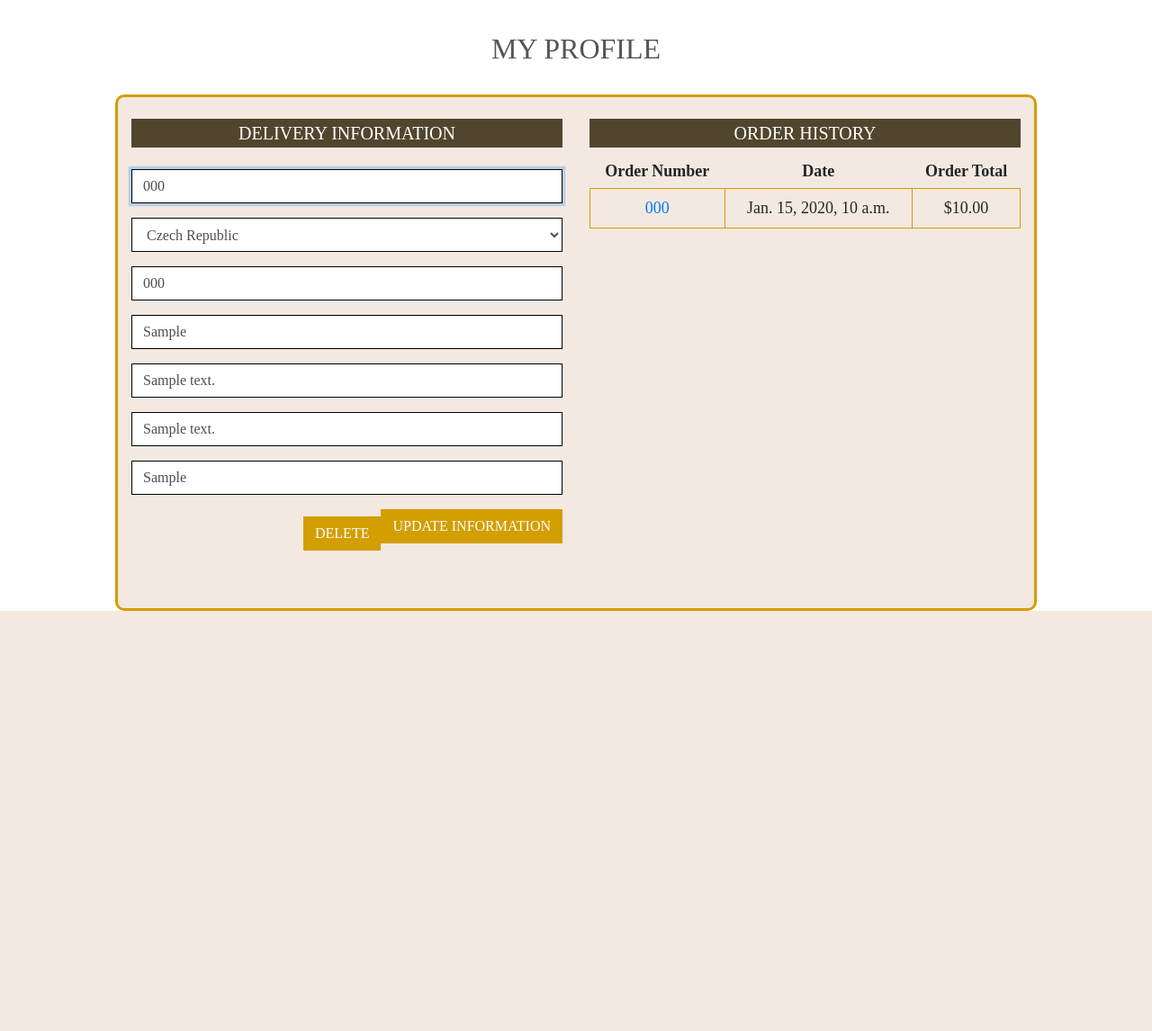
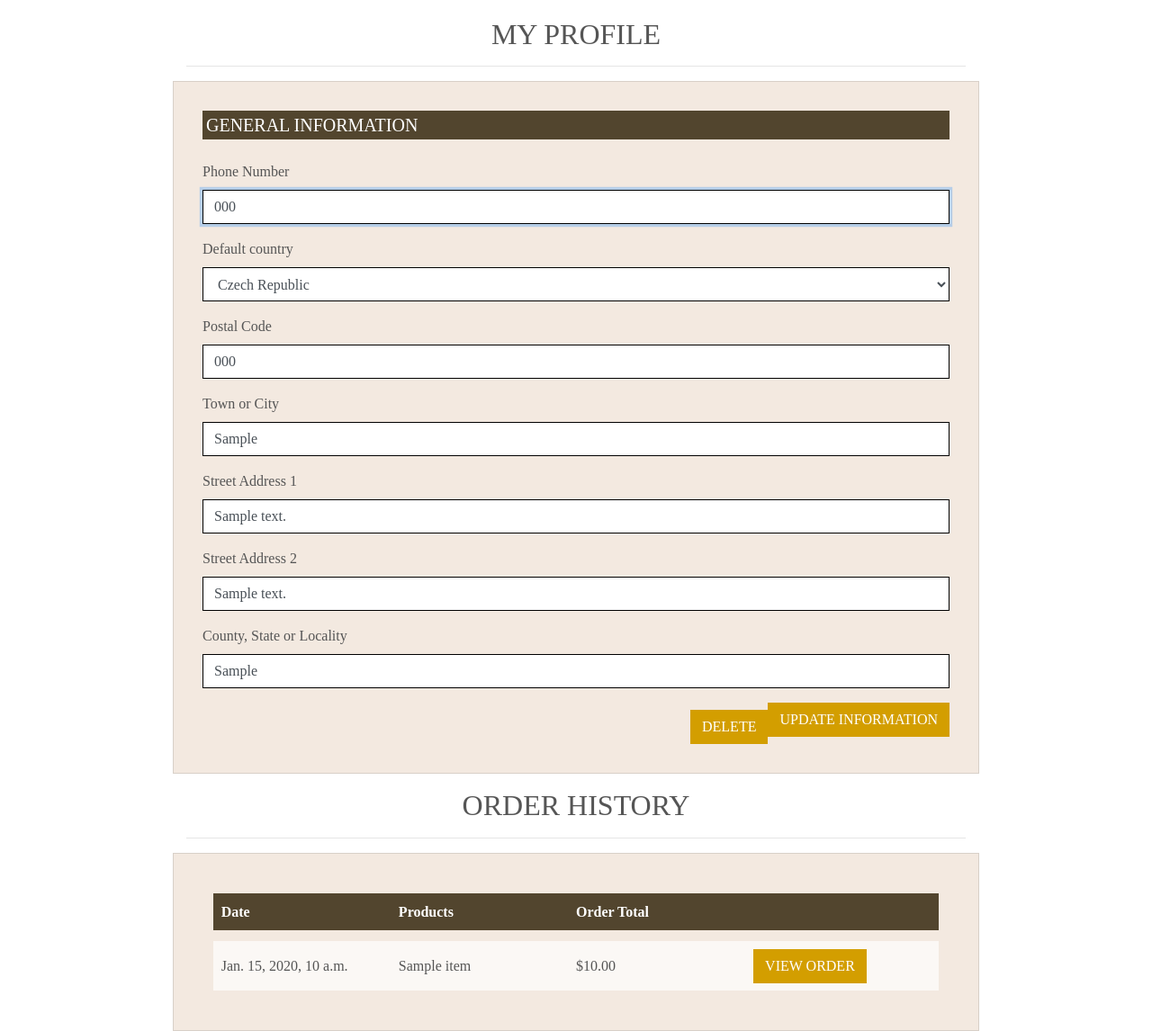
Before and after one commit to DouniaBK/earth-hammam, a Django app: page /profile/ in a window 1280 px wide. Shown: the part 161-1307 px from the top of the page at 90% size. Before the commit the page ends 840 px from the top, so only its background shows below. Run offline with Django 3.2, Linux system fonts and the light colour scheme; a user stored in the database is signed in; tables that the repository leaves empty hold one stand-in row (values such as "Sample post"); parts of the project's set-up code (start-up, migrations or seed data) failed here and were passed over; some libraries are stand-ins or nearby versions; some web fonts are replaced.

Commit message:
fix: restyle profile page

```diff
--- a/booking/static/script/booking.js
+++ b/booking/static/script/booking.js
@@ -4,7 +4,6 @@ var selectedDate = null
 var selectedTime = null
 
 function onClickCallback(d, t, id, hours_str) {
-    console.log("onClickCallback", id, hours_str)
     const date = document.getElementById("id_time_0")
     const time = document.getElementById("id_time_1")
 
@@ -16,8 +15,6 @@ function onClickCallback(d, t, id, hours_str) {
 
     // Color in the clicked element
     // Uncolor all others
-
-    console.log("onClickCallback", date.value, time.value)
 
     var hours = JSON.parse(hours_str)
 
@@ -61,15 +58,12 @@ function onTypeClickCallback(type, treatment_ids) {
 }
 
 function updatePage() {
-
-    console.log("updatePage", 1)
     var paragraph = document.getElementById("booking_feedback");
 
     if (selectedService !== null && selectedDate !== null && selectedTime !== null) {
         paragraph.innerHTML = `You selected the ${selectedService} treatment at ${selectedTime} on ${selectedDate}`;
     }
 
-    console.log("updatePage", 2)
     if (selectedService !== null) {
         var time_blur = document.getElementById("selectTimeWrapperBlur");
         time_blur.style.visibility = 'hidden';
--- a/profiles/forms.py
+++ b/profiles/forms.py
@@ -30,5 +30,5 @@ class UserProfileForm(forms.ModelForm):
                 else:
                     placeholder = placeholders[field]
                 self.fields[field].widget.attrs['placeholder'] = placeholder
+                self.fields[field].label = placeholder
             self.fields[field].widget.attrs['class'] = 'border-black rounded-0 profile-form-input'
-            self.fields[field].label = False
--- a/profiles/templates/profiles/profile.html
+++ b/profiles/templates/profiles/profile.html
@@ -19,16 +19,16 @@
 {% endblock %}
 
 {% block content %}
-    <div class="overlay"></div>
-    <div class="container">
-        <div class="row">
-            <div class="col container col-8 text-center mt-2 pb-4 pt-4">
-                <h2 class="text-uppercase">My Profile</h2>
+
+
+    <div class="main-content" style="display: flex; flex-direction: column; align-items: center;">
+        <div class="col text-center mt-3">
+            <h2 class="logo-font">My Profile</h2>
+            <hr>
         </div>
-        </div>
-        <div class="row bg-offwhite pb-3" style="border:solid; border-color: #d39e00; border-radius: 10px;">
-            <div class="col-12 col-lg-6 mb-5 text-center pt-4">
-                <h3 class="text-uppercase lead bg-olive text-white p-1">Delivery Information</h3>
+
+        <div class="general-container">
+            <h3 class="text-uppercase lead bg-olive text-white p-1">General Information</h3>
             <form class="mt-4" action="{% url 'profile' %}" method="POST" id="profile-update-form">
                 {% csrf_token %}
                 {{ form|crispy }}
@@ -39,36 +39,57 @@
                 {% csrf_token %}
                 <button class="btn btn-wetsand rounded-0 text-uppercase float-right">Delete</button>
             </form>
+        </div>
 
+
+        <div class="col text-center mt-3">
+            <h2 class="logo-font">Order History</h2>
+            <hr>
         </div>
-            <div class="col-12 col-lg-6 pt-4">
-                <h3 class="text-uppercase lead bg-olive text-white text-center p-1">Order History</h3>
+
+        <div class="general-container">
             <div class="order-history table-responsive">
-                    <table class="table table-sm table-borderless">
-                        <thead>
-                            <tr>
-                                <th>Order Number</th>
-                                <th>Date</th>
-                                <th>Order Total</th>
-                            </tr>
-                        </thead>
-                        <tbody>
-                            {% for order in orders %}
-                                <tr>
-                                    <td>
-                                        <a href="{% url 'order_history' order.order_number %}"
-                                        title="{{ order.order_number }}">
-                                            {{ order.order_number|truncatechars:6 }}
-                                        </a>
-                                    </td>
-                                    <td>{{ order.date }}</td>
-                                    <td>${{ order.grand_total }}</td>
-                                </tr>
-                            {% endfor %}
-                        </tbody>
-                    </table>
+                <div class="profile-table-row bg-olive text-white">
+                    <div class="profile-table-element">
+                        <strong>Date</strong>
+                    </div>
+                    <div class="profile-table-element">
+                        <strong>Products</strong>
+                    </div>
+                    <div class="profile-table-element">
+                        <strong>Order Total</strong>
+                    </div>
+                    <div class="profile-table-element">
                     </div>
                 </div>
+
+                {% for order in orders %}
+                <div class="profile-table-row clickable">
+                    <div class="profile-table-element">
+                        {{ order.date }}
+                    </div>
+                    <div class="profile-table-element">
+                        <div class="d-flex flex-column">
+                            {% for product in order.lineitems.all %}
+                            <a>
+                                {{ product.item.name }}
+                            </a>
+                            {% endfor %}
+                        </div>
+                    </div>
+                    <div class="profile-table-element">
+                        ${{ order.grand_total }}
+                    </div>
+                    <div class="profile-table-element">
+                        <form action="{% url 'order_history' order.order_number %}">
+                            <input type="submit" value="View Order" class="btn btn-wetsand rounded-0 text-uppercase float-right"/>
+                        </form>
+                    </div>
+                </div>
+                {% endfor %}
+            </div>
+        </div>
+
     </div>
 {% endblock %}
 
--- a/static/base.css
+++ b/static/base.css
@@ -125,6 +125,16 @@ body {
     /* z-index: -1;*/
     overflow: scroll!important;
 }
+
+.general-container {
+    background: #f3e9e0!important;
+    box-sizing: border-box;
+    padding: 2rem;
+    border: 1px solid #0000001c;
+    width: 100%;
+}
+
+
 /* Hammam page */
 
 .hammam-section {
@@ -254,6 +264,56 @@ body {
     margin: 1rem;
     min-width: 300px;
 }
+
+
+/*Profile*/
+
+.orders-table {
+    border-collapse: separate;
+    border-spacing: 0 1em;
+}
+
+.orders-table td {
+    border: none !important;
+    vertical-align: middle;
+}
+
+.orders-table td:hover {
+    background: none !important;
+}
+
+.orders-table  tr {
+    background: #ffffff61;
+}
+
+.profile-table-row {
+    display: flex;
+    width: 97%;
+    margin: 1.5%;
+    background-color: #ffffffb0;
+    padding: 1%;
+}
+
+.profile-table-element {
+    display: flex;
+    align-items: center;
+    width: 100%;
+    flex: 1;
+}
+
+.text-white{
+    color: white;
+}
+
+.clickable:hover {
+    background-color: #ffffff;
+}
+
+.clickable{
+}
+
+
+
 
 /* the scroll to the top button*/
 .btt-button {
```
Lines whose indentation alone changed are shown as unchanged.
